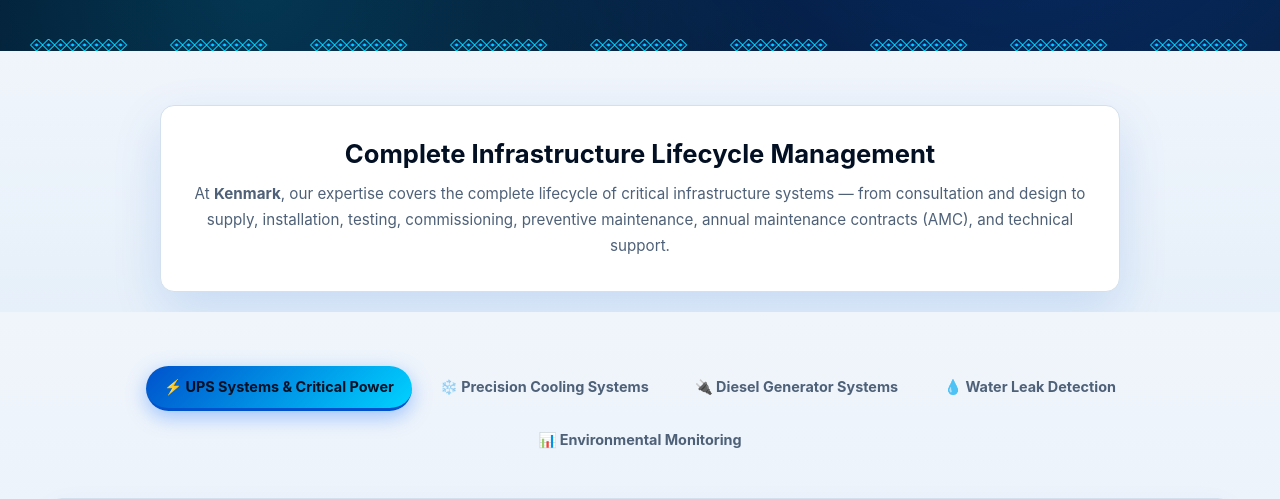
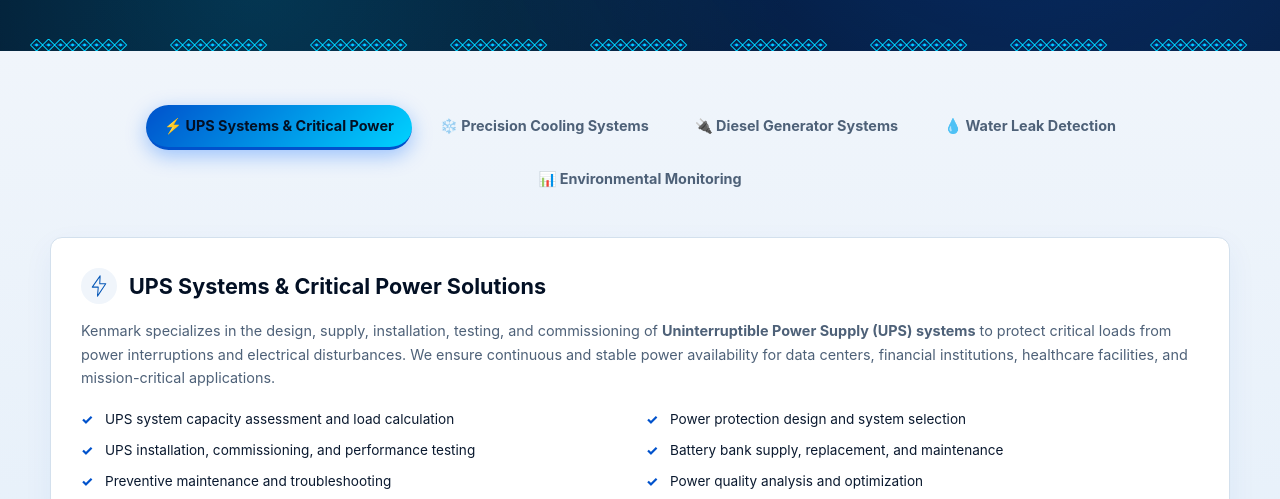
Before and after one commit to KANDIYARR/infra, a plain HTML site: page solutions.html in a window 1280 px wide. Shown: the part 301-800 px from the top of the page. Drawn offline with Linux system fonts and the light colour scheme.

Commit message:
Add files via upload

```diff
--- a/solutions.html
+++ b/solutions.html
@@ -50,7 +50,7 @@
     </section>
 
     <!-- Overview Intro -->
-    <section class="py-section bg-light" style="padding-bottom:20px;">
+    <!--     <section class="py-section bg-light" style="padding-bottom:20px;">
       <div class="container">
         <div
           style="background:#fff; border-radius:14px; padding:32px; border:1px solid var(--line); box-shadow:var(--shadow); max-width:960px; margin:0 auto; text-align:center;">
@@ -63,7 +63,7 @@
           </p>
         </div>
       </div>
-    </section>
+    </section> -->
 
     <!-- Tabbed Expertise Categories -->
     <section class="py-section bg-light">
```
